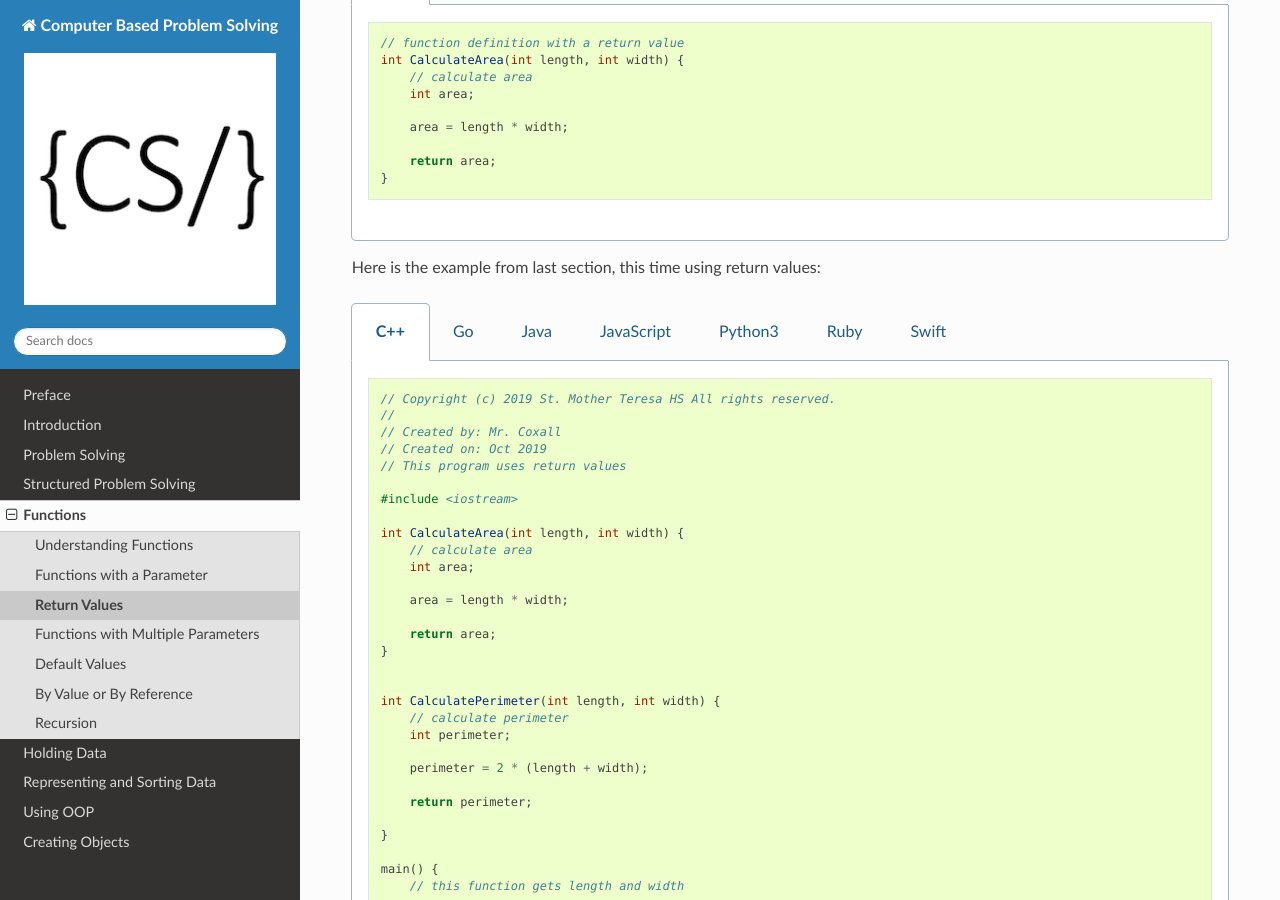
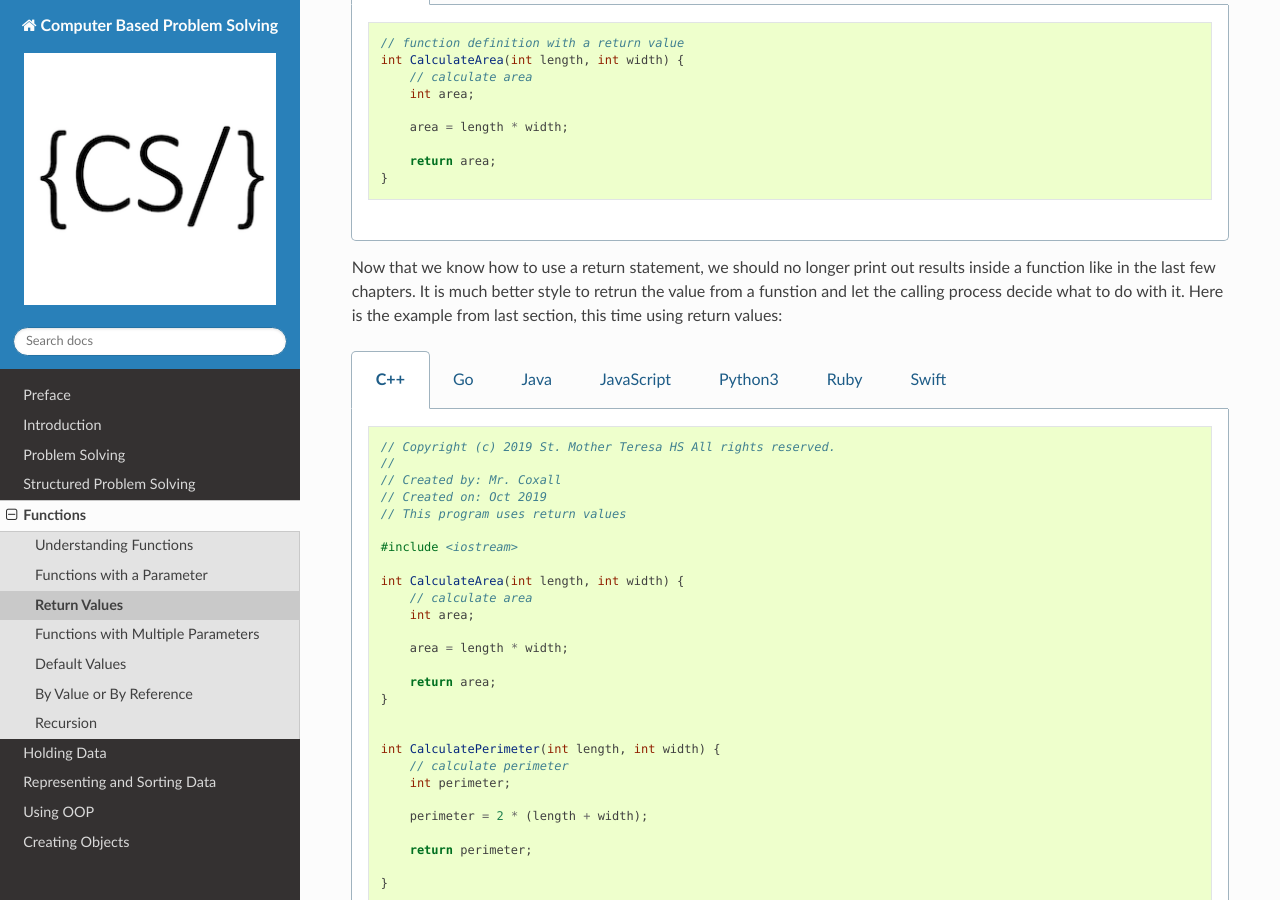
Before and after one commit to Mr-Coxall/Computer-Based-Problem-Solving, a Sphinx documentation site: the page built from docs/functions/return-values.rst, in a window 1280 px wide and 900 px high, scrolled down 737 px. Built offline with Sphinx 7.4.7 and the Read the Docs theme 2.0.0, drawn with Linux system fonts in a browser that asks for light colours; pages that are not in the unit, such as notebooks, are missing from menus.

Commit message:
Update return-values.rst

```diff
--- a/docs/functions/return-values.rst
+++ b/docs/functions/return-values.rst
@@ -115,7 +115,7 @@ You will notice that the function is now on the right hand side of an assignment
 
       // function definition with a return value
 
-Here is the example from last section, this time using return values:
+Now that we know how to use a return statement, we should no longer print out results inside a function like in the last few chapters. It is much better style to retrun the value from a funstion and let the calling process decide what to do with it. Here is the example from last section, this time using return values:
 
 .. tabs::
 
```
